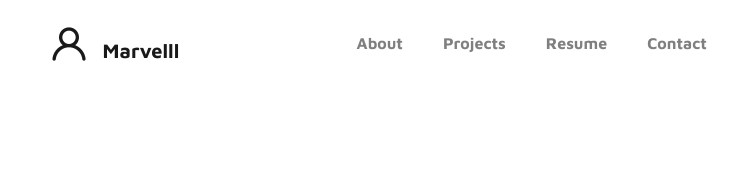
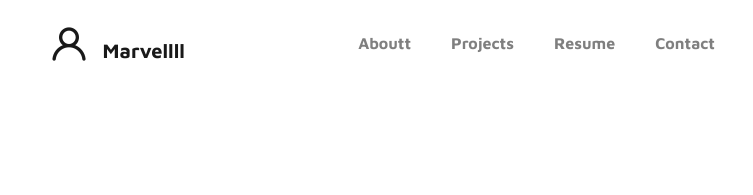
Before and after one commit to bakkassoufian/marvelcv, a plain HTML site: page index.html in a window 1280 px wide. Shown: the top 195 px of the page, 44-797 px from the left. Drawn offline with Linux system fonts and the light colour scheme.

Commit message:
Modification 3 apportée

```diff
--- a/index.html
+++ b/index.html
@@ -29,7 +29,7 @@ https://www.tooplate.com/view/2115-marvel
     <!-- MENU -->
     <nav class="navbar navbar-expand-sm navbar-light">
         <div class="container">
-            <a class="navbar-brand" href="index.html"><i class='uil uil-user'></i> Marvelll</a>
+            <a class="navbar-brand" href="index.html"><i class='uil uil-user'></i> Marvellll</a>
 
             <button class="navbar-toggler" type="button" data-toggle="collapse" data-target="#navbarNav" aria-controls="navbarNav" aria-expanded="false"
                 aria-label="Toggle navigation">
@@ -41,7 +41,7 @@ https://www.tooplate.com/view/2115-marvel
             <div class="collapse navbar-collapse" id="navbarNav">
                 <ul class="navbar-nav mx-auto">
                     <li class="nav-item">
-                        <a href="#about" class="nav-link"><span data-hover="About">About</span></a>
+                        <a href="#about" class="nav-link"><span data-hover="About">Aboutt</span></a>
                     </li>
                     <li class="nav-item">
                         <a href="#project" class="nav-link"><span data-hover="Projects">Projects</span></a>
```
